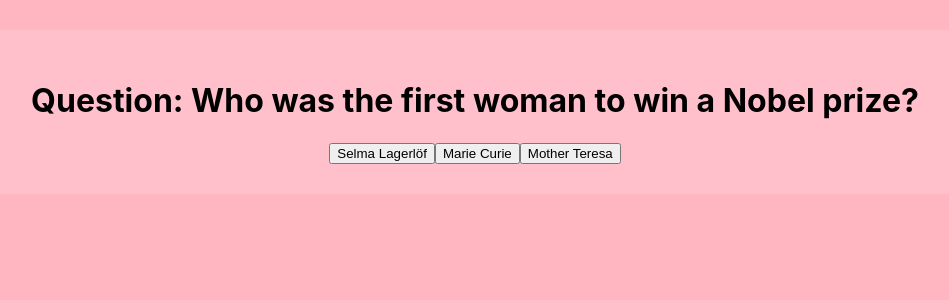
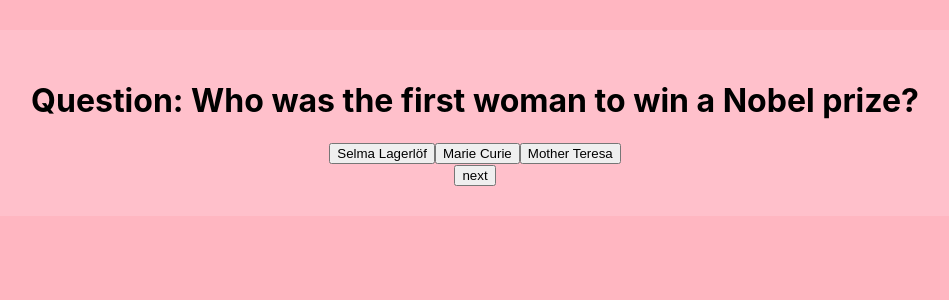
Before and after one commit to Technigo/project-redux-quiz-old, a React (Create React App) app: page / in a window 1280 px wide. Shown: the top 300 px of the page, without its empty margins (165-1114 px from the left). Built offline with nearby package versions, Linux system fonts and the light colour scheme.

Commit message:
separate next-button

```diff
--- a/src/components/CurrentQuestion.js
+++ b/src/components/CurrentQuestion.js
@@ -28,18 +28,22 @@ export const CurrentQuestion = () => {
   // )
 
   // @ida simply to add a console.log
-  const store = useSelector((state) => state);
-  console.log(store, 'store');
+  // const store = useSelector((state) => state);
+  // console.log(store, 'store');
 
   // @joanna - added to be able to push user through to Summary after last question.
   const quizOver = useSelector((store) => store.quiz.quizOver)
 
   // @ida forwarding data from the store / updating the store / "DHL"
   const dispatch = useDispatch();
+
+  const onNextButton = () => {
+    dispatch(quiz.actions.goToNextQuestion())
+  }
   const onAnswerSubmit = (id, index) => {
     dispatch(quiz.actions.submitAnswer({ questionId: id, answerIndex: index }));
     if (question.correctAnswerIndex === index) {
-      dispatch(quiz.actions.goToNextQuestion());
+      // dispatch(quiz.actions.goToNextQuestion());
     } else {
       alert('Wrong answer, pls try again!');
     }
@@ -69,6 +73,9 @@ export const CurrentQuestion = () => {
               </button>
             );
           })}
+          <div>
+            <button type="button" onClick={() => onNextButton()}>next</button>
+          </div>
         </div>
       </QuestionContainer>
     </QuestionBackground>
--- a/src/components/Summary.js
+++ b/src/components/Summary.js
@@ -15,7 +15,7 @@ export const Summary = () => {
       <SummaryStyling>
         <div>
           <h1>Good work! Here is your summary!</h1>
-                    <button>Restart</button>
+          <button type="button">Restart</button>
         </div>
       </SummaryStyling>
     </QuestionBackground>
--- a/src/reducers/quiz.js
+++ b/src/reducers/quiz.js
@@ -6,42 +6,42 @@ const questions = [
     id: 1,
     questionText: 'Who was the first woman to win a Nobel prize?',
     options: ['Selma Lagerlöf', 'Marie Curie', 'Mother Teresa'],
-    correctAnswerIndex: 1,
+    correctAnswerIndex: 1
   },
   {
     id: 2,
     questionText:
       'Who was the first woman to, in 1932, fly nonstop and alone over the Atlantic?',
     options: ['Kathrine Switzer', 'Amelia Earhart', 'Gertrude Ederle'],
-    correctAnswerIndex: 1,
+    correctAnswerIndex: 1
   },
   {
     id: 3,
     questionText: 'Who was the first woman in space?',
     options: ['Valentina Tereshkova', 'Sally Ride', 'Mae Jemison'],
-    correctAnswerIndex: 0,
+    correctAnswerIndex: 0
   },
   {
     id: 4,
     questionText:
       'Which woman, who lived 1815-1852, is described as the first programmer in history?',
     options: ['Grace Hopper', 'Mae Jemison', 'Ada Lovelace'],
-    correctAnswerIndex: 2,
+    correctAnswerIndex: 2
   },
   {
     id: 5,
     questionText:
       'What is the name of the President of the European Commission since 1 Dec 2019 and also the first woman to hold this post?',
     options: ['Angela Merkel', 'Ursula von der Leyen', 'Christine Lagarde'],
-    correctAnswerIndex: 1,
-  },
+    correctAnswerIndex: 1
+  }
 ];
 
 const initialState = {
   questions,
   answers: [],
   currentQuestionIndex: 0,
-  quizOver: false,
+  quizOver: false
 };
 
 export const quiz = createSlice({
@@ -84,7 +84,7 @@ export const quiz = createSlice({
         answerIndex,
         question,
         answer: question.options[answerIndex],
-        isCorrect: question.correctAnswerIndex === answerIndex,
+        isCorrect: question.correctAnswerIndex === answerIndex
       });
     },
 
@@ -112,6 +112,6 @@ export const quiz = createSlice({
      */
     restart: () => {
       return initialState;
-    },
-  },
+    }
+  }
 });
```
Lines whose indentation alone changed are shown as unchanged.
